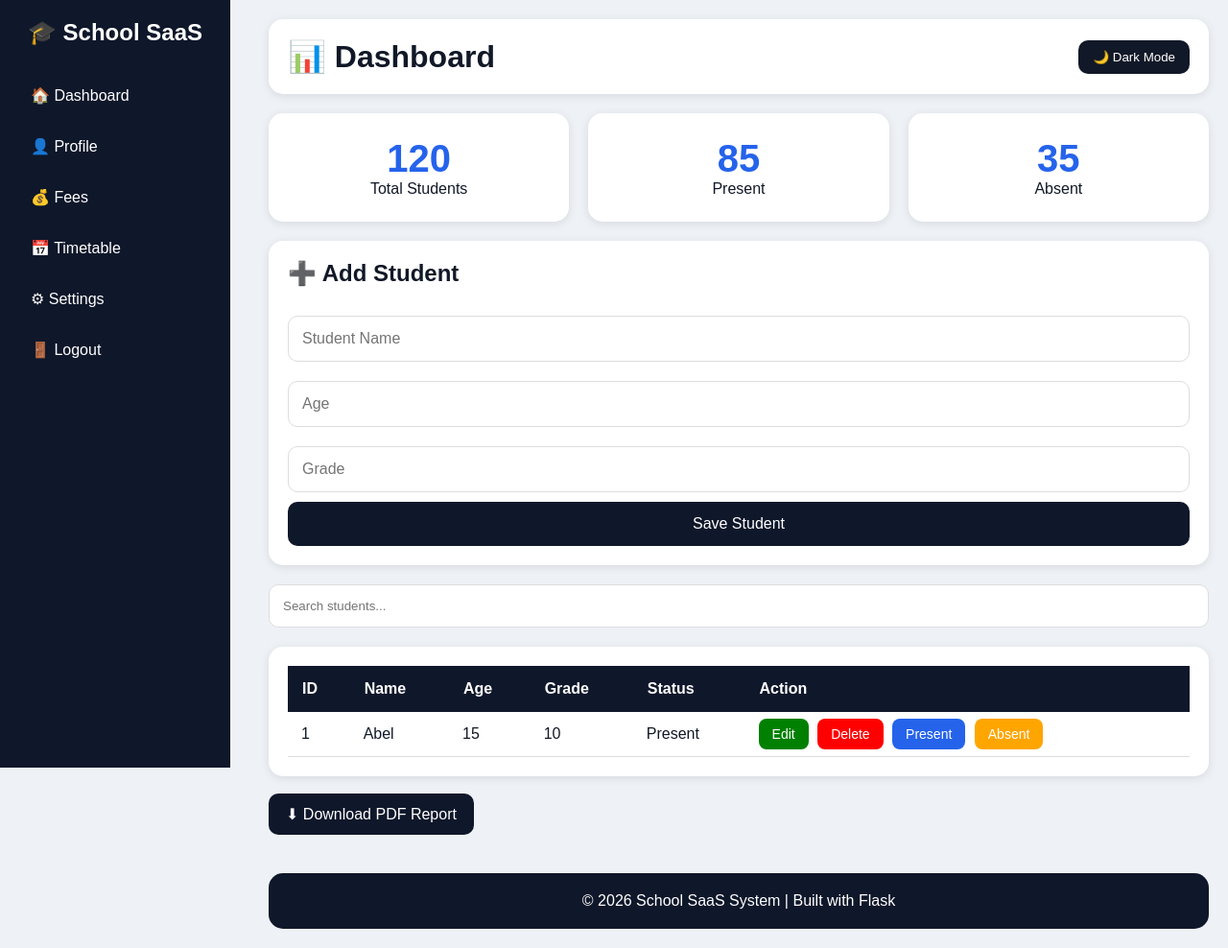
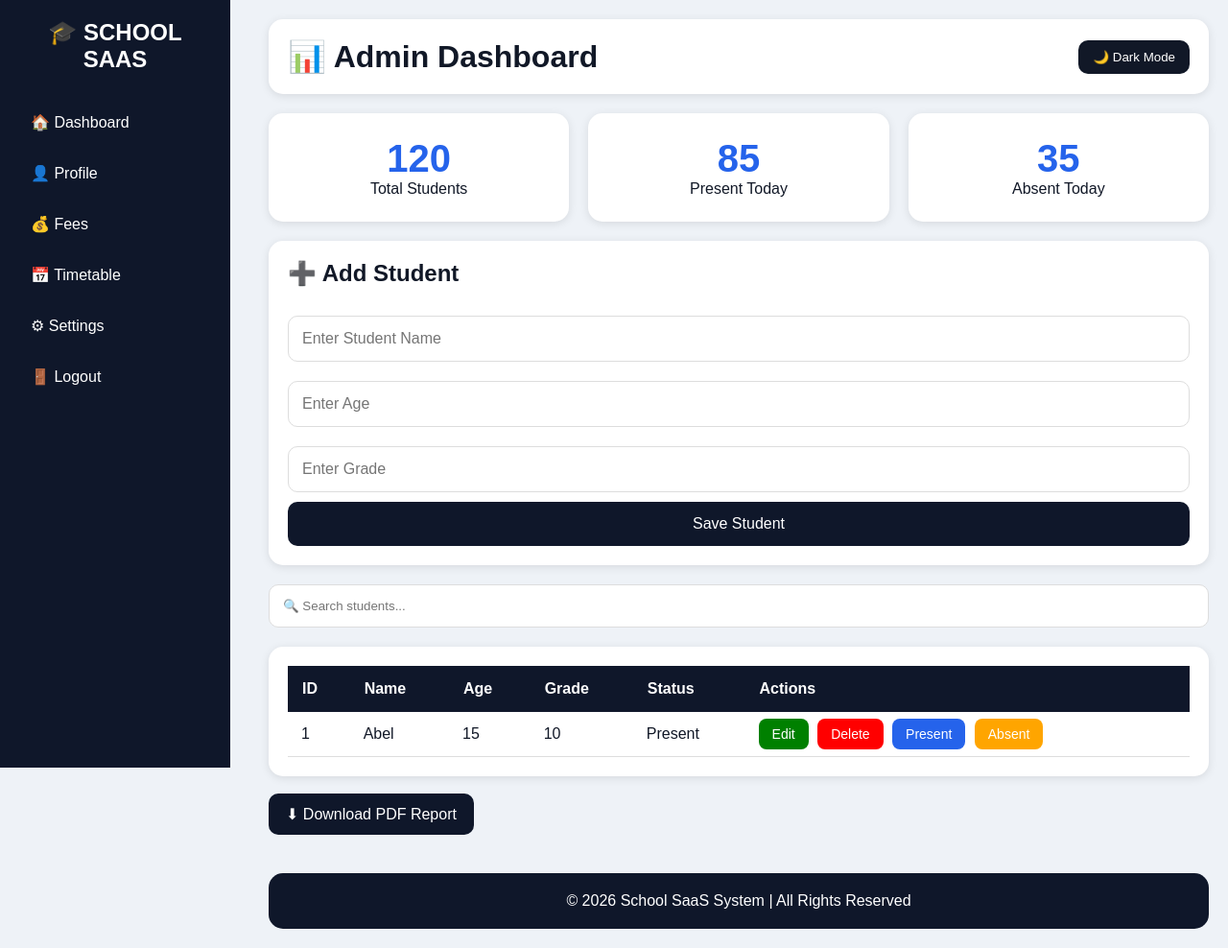
Before and after one commit to we32693269/school-saas, a Flask app: page /dashboard in a window 1280 px wide. Shown: the whole page at 96% size. Run offline with Flask 3, Linux system fonts and the light colour scheme; data that the repository does not hold is empty.

Commit message:
Update dashboard.html

```diff
--- a/templates/dashboard.html
+++ b/templates/dashboard.html
@@ -9,14 +9,29 @@
 <link rel="stylesheet"
 href="{{ url_for('static', filename='style.css') }}">
 
+<style>
+
+/* extra safety fix for input visibility */
+input{
+    color:black !important;
+}
+
+/* DARK MODE INPUT FIX */
+body.dark input{
+    background:#1f2937 !important;
+    color:white !important;
+}
+
+</style>
+
 </head>
 
 <body>
 
-<!-- SIDEBAR -->
+<!-- ================= SIDEBAR ================= -->
 <div class="sidebar">
 
-    <h2>🎓 School SaaS</h2>
+    <h2>🎓 SCHOOL SAAS</h2>
 
     <a href="/dashboard">🏠 Dashboard</a>
     <a href="/profile">👤 Profile</a>
@@ -27,13 +42,13 @@ href="{{ url_for('static', filename='style.css') }}">
 
 </div>
 
-<!-- MAIN CONTENT -->
+<!-- ================= MAIN ================= -->
 <div class="main">
 
-    <!-- TOP BAR -->
+    <!-- TOPBAR -->
     <div class="topbar">
 
-        <h1>📊 Dashboard</h1>
+        <h1>📊 Admin Dashboard</h1>
 
         <button class="dark-btn" onclick="darkMode()">
             🌙 Dark Mode
@@ -41,7 +56,7 @@ href="{{ url_for('static', filename='style.css') }}">
 
     </div>
 
-    <!-- CARDS -->
+    <!-- ================= CARDS ================= -->
     <div class="cards">
 
         <div class="card">
@@ -51,26 +66,26 @@ href="{{ url_for('static', filename='style.css') }}">
 
         <div class="card">
             <h1>85</h1>
-            <p>Present</p>
+            <p>Present Today</p>
         </div>
 
         <div class="card">
             <h1>35</h1>
-            <p>Absent</p>
+            <p>Absent Today</p>
         </div>
 
     </div>
 
-    <!-- ADD STUDENT FORM -->
+    <!-- ================= ADD STUDENT ================= -->
     <div class="form-box">
 
         <h2>➕ Add Student</h2>
 
         <form method="POST" action="/dashboard">
 
-            <input type="text" name="name" placeholder="Student Name" required>
-            <input type="text" name="age" placeholder="Age" required>
-            <input type="text" name="grade" placeholder="Grade" required>
+            <input type="text" name="name" placeholder="Enter Student Name" required>
+            <input type="text" name="age" placeholder="Enter Age" required>
+            <input type="text" name="grade" placeholder="Enter Grade" required>
 
             <button type="submit">Save Student</button>
 
@@ -78,12 +93,14 @@ href="{{ url_for('static', filename='style.css') }}">
 
     </div>
 
-    <!-- SEARCH -->
+    <!-- ================= SEARCH ================= -->
     <div class="search-box">
-        <input type="text" placeholder="Search students...">
+
+        <input type="text" placeholder="🔍 Search students...">
+
     </div>
 
-    <!-- TABLE -->
+    <!-- ================= TABLE ================= -->
     <div class="table-box">
 
         <table>
@@ -94,7 +111,7 @@ href="{{ url_for('static', filename='style.css') }}">
                 <th>Age</th>
                 <th>Grade</th>
                 <th>Status</th>
-                <th>Action</th>
+                <th>Actions</th>
             </tr>
 
             <tr>
@@ -103,12 +120,13 @@ href="{{ url_for('static', filename='style.css') }}">
                 <td>15</td>
                 <td>10</td>
                 <td>Present</td>
+                <td>
 
-                <td>
-                    <a href="#" class="btn edit">Edit</a>
-                    <a href="#" class="btn delete">Delete</a>
-                    <a href="#" class="btn present">Present</a>
-                    <a href="#" class="btn absent">Absent</a>
+                    <a class="btn edit" href="#">Edit</a>
+                    <a class="btn delete" href="#">Delete</a>
+                    <a class="btn present" href="#">Present</a>
+                    <a class="btn absent" href="#">Absent</a>
+
                 </td>
             </tr>
 
@@ -116,20 +134,21 @@ href="{{ url_for('static', filename='style.css') }}">
 
     </div>
 
-    <!-- PDF DOWNLOAD -->
+    <!-- ================= PDF ================= -->
     <br>
-    <a href="/download_pdf" class="pdf-btn">
+
+    <a class="pdf-btn" href="/download_pdf">
         ⬇ Download PDF Report
     </a>
 
-    <!-- FOOTER -->
+    <!-- ================= FOOTER ================= -->
     <div class="footer">
-        © 2026 School SaaS System | Built with Flask
+        © 2026 School SaaS System | All Rights Reserved
     </div>
 
 </div>
 
-<!-- DARK MODE SCRIPT -->
+<!-- ================= DARK MODE SCRIPT ================= -->
 <script>
 
 function darkMode(){
```
